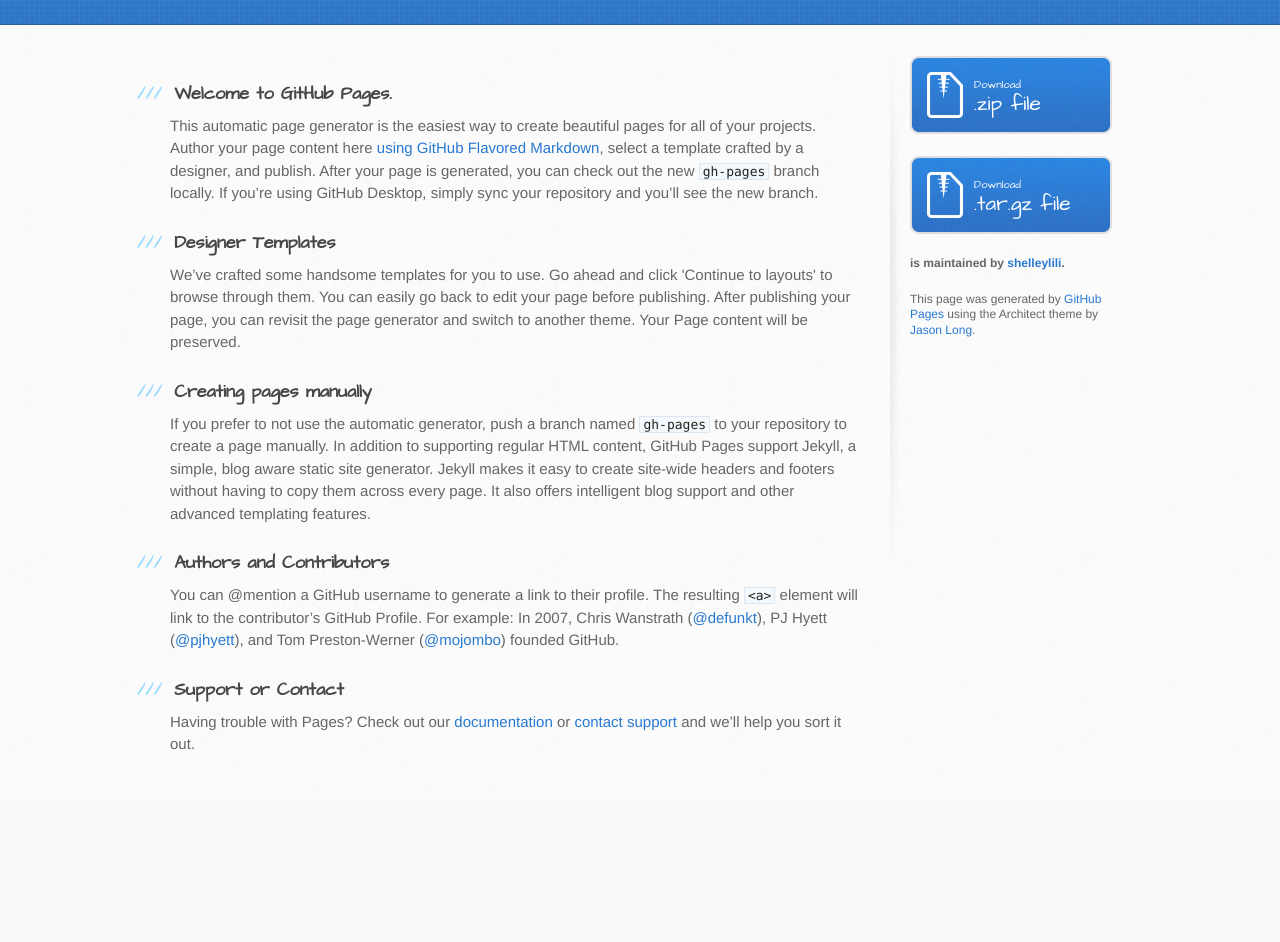
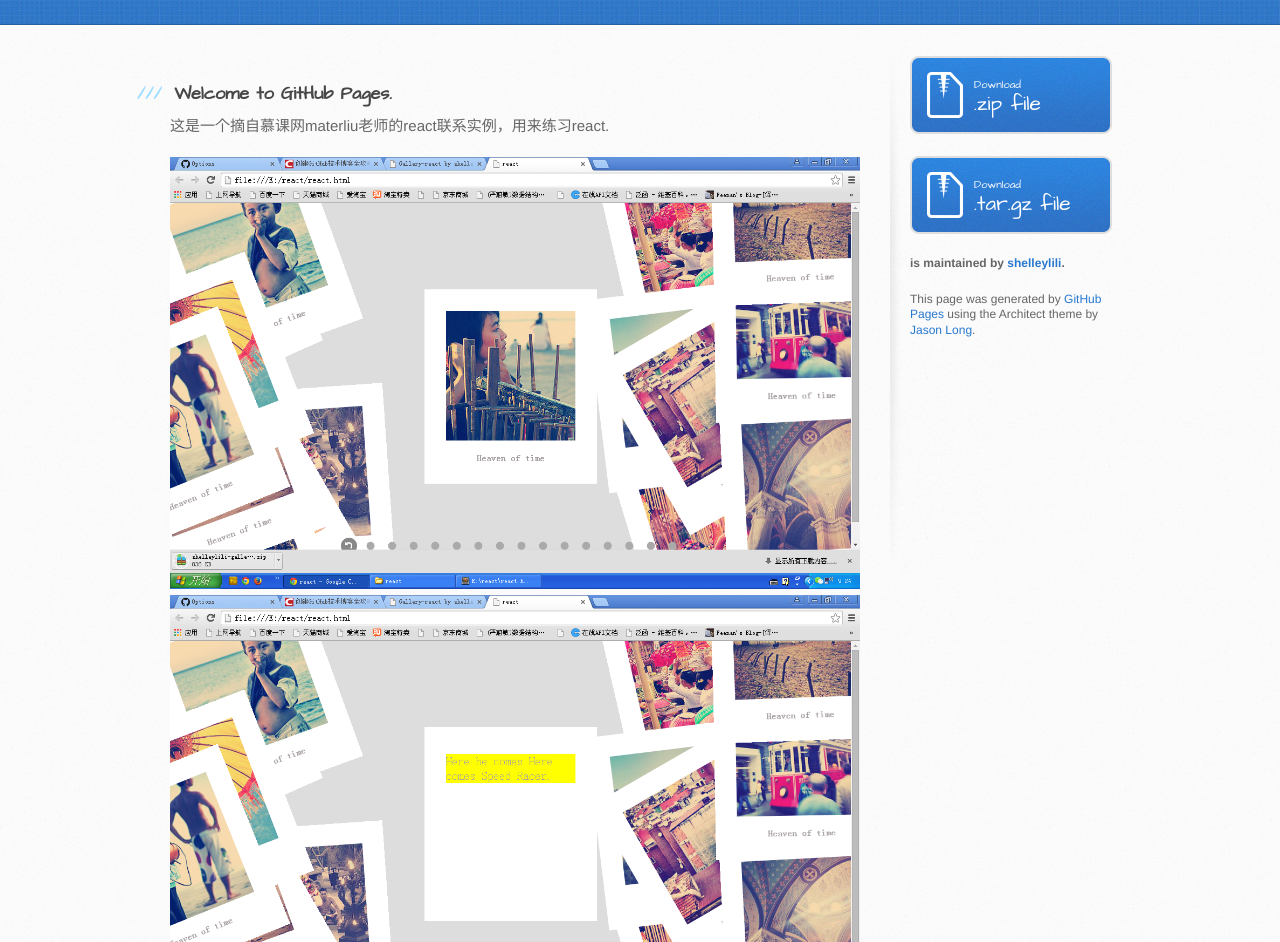
Before and after one commit to shelleylili/gallery-react, a website: page index.html in a window 1280 px wide. Shown: the part 210-1152 px from the top of the page. Before the commit the page ends 1008 px from the top, so only its background shows below. Drawn offline with Linux system fonts and the light colour scheme.

Commit message:
修改index显示主页面

```diff
--- a/index.html
+++ b/index.html
@@ -20,7 +20,7 @@
     <header>
       <div class="inner">
         <h1>Gallery-react</h1>
-        <h2>My first react demo, drag gallery using react.</h2>
+        <h2>My first react demo, drag gallery using react, learn from materliu on imooc.</h2>
         <a href="https://github.com/shelleylili/gallery-react" class="button"><small>View project on</small> GitHub</a>
       </div>
     </header>
@@ -31,25 +31,11 @@
           <h3>
 <a id="welcome-to-github-pages" class="anchor" href="#welcome-to-github-pages" aria-hidden="true"><span aria-hidden="true" class="octicon octicon-link"></span></a>Welcome to GitHub Pages.</h3>
 
-<p>This automatic page generator is the easiest way to create beautiful pages for all of your projects. Author your page content here <a href="https://guides.github.com/features/mastering-markdown/">using GitHub Flavored Markdown</a>, select a template crafted by a designer, and publish. After your page is generated, you can check out the new <code>gh-pages</code> branch locally. If you’re using GitHub Desktop, simply sync your repository and you’ll see the new branch.</p>
-
-<h3>
-<a id="designer-templates" class="anchor" href="#designer-templates" aria-hidden="true"><span aria-hidden="true" class="octicon octicon-link"></span></a>Designer Templates</h3>
-
-<p>We’ve crafted some handsome templates for you to use. Go ahead and click 'Continue to layouts' to browse through them. You can easily go back to edit your page before publishing. After publishing your page, you can revisit the page generator and switch to another theme. Your Page content will be preserved.</p>
-
-<h3>
-<a id="creating-pages-manually" class="anchor" href="#creating-pages-manually" aria-hidden="true"><span aria-hidden="true" class="octicon octicon-link"></span></a>Creating pages manually</h3>
-
-<p>If you prefer to not use the automatic generator, push a branch named <code>gh-pages</code> to your repository to create a page manually. In addition to supporting regular HTML content, GitHub Pages support Jekyll, a simple, blog aware static site generator. Jekyll makes it easy to create site-wide headers and footers without having to copy them across every page. It also offers intelligent blog support and other advanced templating features.</p>
-
-<h3>
-<a id="authors-and-contributors" class="anchor" href="#authors-and-contributors" aria-hidden="true"><span aria-hidden="true" class="octicon octicon-link"></span></a>Authors and Contributors</h3>
-
-<p>You can @mention a GitHub username to generate a link to their profile. The resulting <code>&lt;a&gt;</code> element will link to the contributor’s GitHub Profile. For example: In 2007, Chris Wanstrath (<a href="https://github.com/defunkt" class="user-mention">@defunkt</a>), PJ Hyett (<a href="https://github.com/pjhyett" class="user-mention">@pjhyett</a>), and Tom Preston-Werner (<a href="https://github.com/mojombo" class="user-mention">@mojombo</a>) founded GitHub.</p>
-
-<h3>
-<a id="support-or-contact" class="anchor" href="#support-or-contact" aria-hidden="true"><span aria-hidden="true" class="octicon octicon-link"></span></a>Support or Contact</h3>
+<p>
+	这是一个摘自慕课网materliu老师的react联系实例，用来练习react.
+	<div><img src="./img/show-1.png"/></div>
+	<div><img src="./img/show-2.png"/></div>
+</p>
 
 <p>Having trouble with Pages? Check out our <a href="https://help.github.com/pages">documentation</a> or <a href="https://github.com/contact">contact support</a> and we’ll help you sort it out.</p>
         </section>
```
Also changed, not shown: img/show-1.png (added), img/show-2.png (added), 2 other files.
